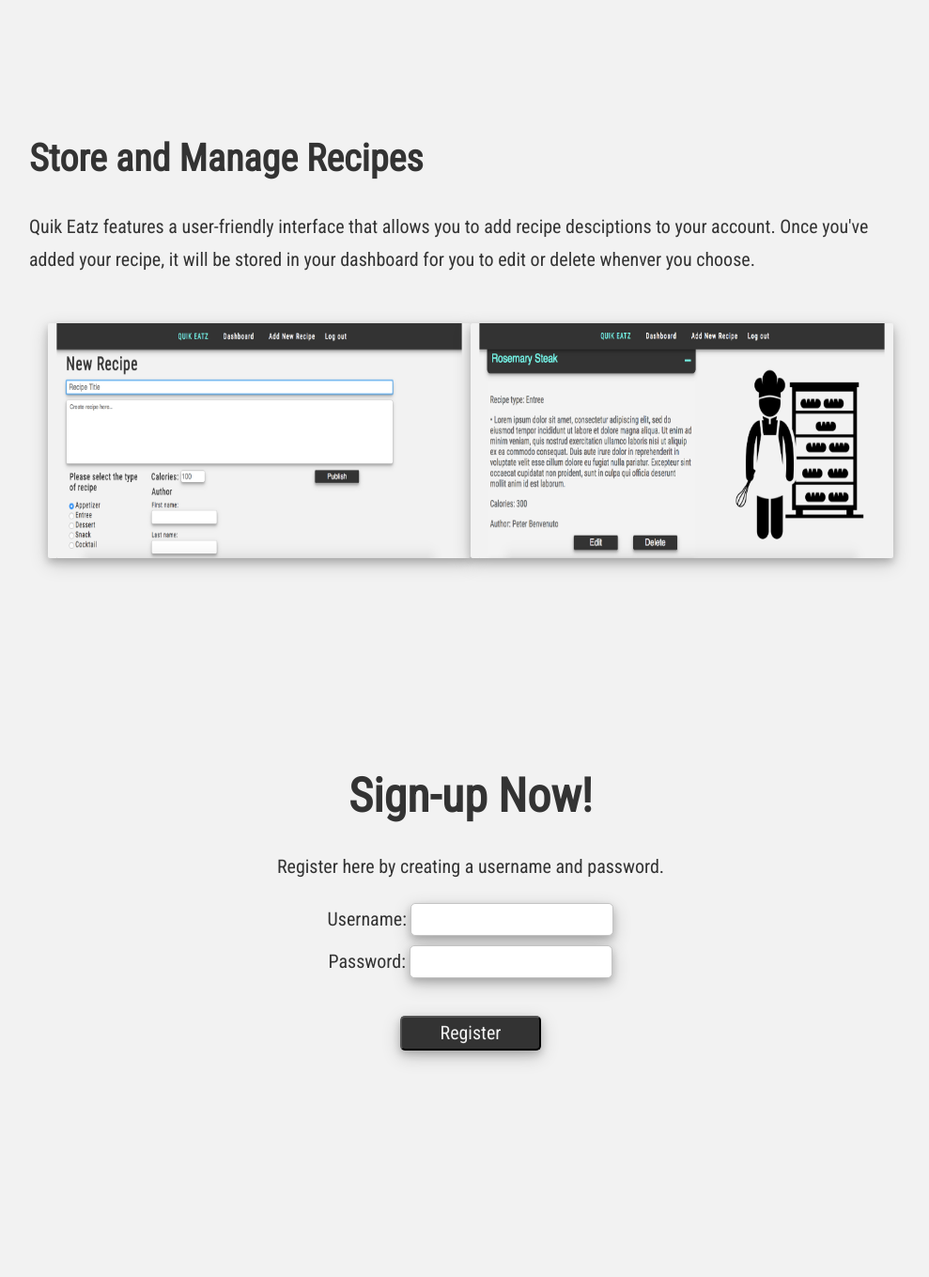
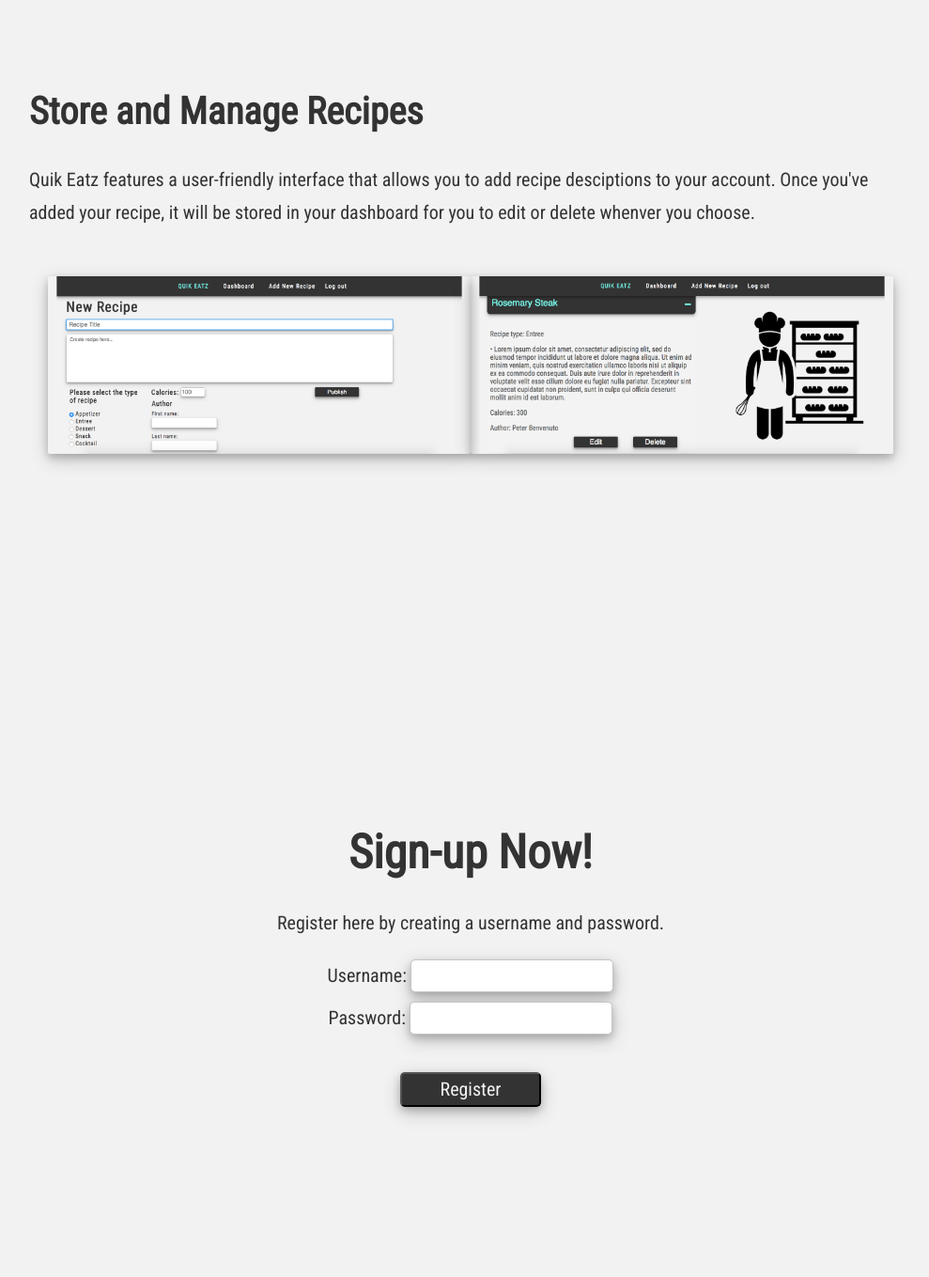
Before and after one commit to PeterBen90/node-quikeatz-app, a website: page public/index.html in a window 1280 px wide. Shown: the part 1507-2866 px from the top of the page at 94% size, without its empty margins (139-1128 px from the left). Drawn offline with nearby package versions, Linux system fonts and the light colour scheme.

Commit message:
fixed index.html

```diff
--- a/public/index.css
+++ b/public/index.css
@@ -198,7 +198,6 @@ nav ul .nav-hover:hover {
 .about-images {
   display: inline-block;
   text-align: left;
-/*  padding-bottom: 150px;*/
   background: none;
 }
 
@@ -207,7 +206,6 @@ nav ul .nav-hover:hover {
   margin-right: 5px;
   font-size: 250px;
   color: black;
-/*  margin-top: 30px;*/
 }
 
 @media screen and (max-width: 460px) {
@@ -237,8 +235,7 @@ nav ul .nav-hover:hover {
 /*How to section*/
 
 #how-to {
-  padding-bottom: 60px;
-  padding-top: 100px;
+  padding-top: 50px;
   width: 100%;
   height: 100%;
   background: none;
@@ -273,17 +270,11 @@ nav ul .nav-hover:hover {
   box-shadow: 0 4px 8px 0 rgba(0, 0, 0, 0.2), 0 6px 20px 0 rgba(0, 0, 0, 0.19);
   position: relative;
   z-index: 5;
+  background: none;
   border-radius: 2px;
   margin-bottom: 20px;
-  background: #f2f2f2;
   margin-bottom: 100px;
   margin: auto;
-}
-
-@media (max-width: 40em) {
-  .screenshots {
-  display: none;
-  }
 }
 
 /*Register section*/
@@ -296,17 +287,15 @@ nav ul .nav-hover:hover {
   position: absolute;
   z-index: 9;
   color: #333333;
-  top: 2100px;
+  top: 2200px;
   background: none;
-  padding-top: 100px;
-  padding-bottom: 50px;
 }
 
 .register-text {
   display: inline-block;
   width: 100%;
   position: relative;
-  top: 90px;
+  top: 150px;
   text-align: center;
 }
 
@@ -363,7 +352,7 @@ footer {
   background-color: #f2f2f2;
   text-align: center;
   position: absolute;
-  top: 600px;
+  top: 550px;
   left: 0;
   right: 0;
 }
--- a/public/index.html
+++ b/public/index.html
@@ -65,8 +65,8 @@
               <h2>Store and Manage Recipes</h2>
               <p>Quik Eatz features a user-friendly interface that allows you to add recipe desciptions to your account. Once you've added your recipe, it will be stored in your dashboard for you to edit or delete whenver you choose. </p>
               <div class="screenshots row">
-                <img class="new-recipe-screenshot col-6" src="icons/new-recipe.png" alt="image of new recipe screen" width="400" height="250">
-                <img class="my-recipes-screenshot col-6" src="icons/my-recipes.png" alt="image of new recipe screen" width="400" height="250">
+                <img class="new-recipe-screenshot col-6" src="icons/new-recipe.png" alt="image of new recipe screen">
+                 <img class="my-recipes-screenshot col-6" src="icons/my-recipes.png" alt="image of new recipe screen">
               </div>
             </div>
           </div>
```
